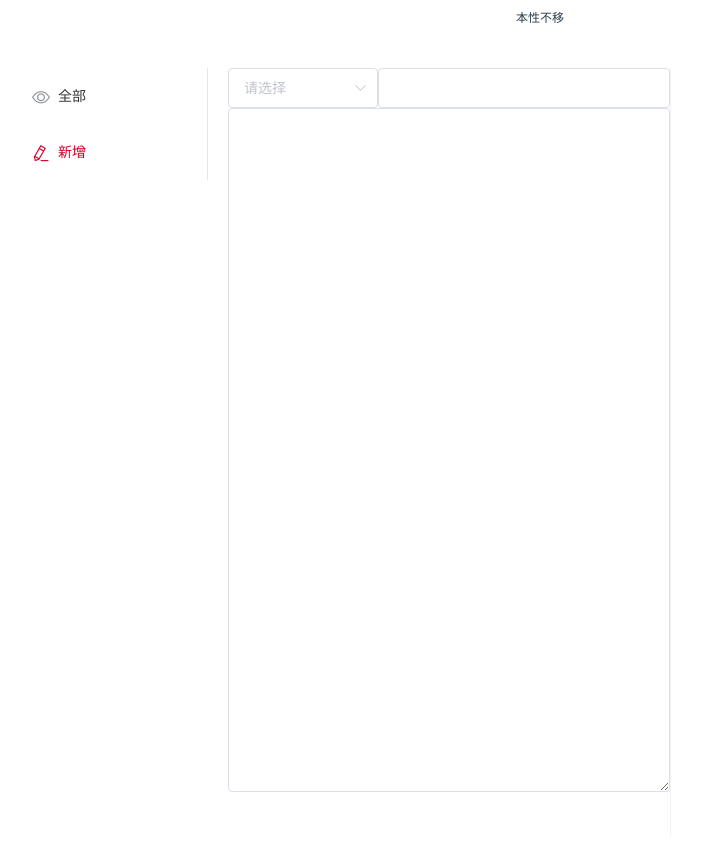
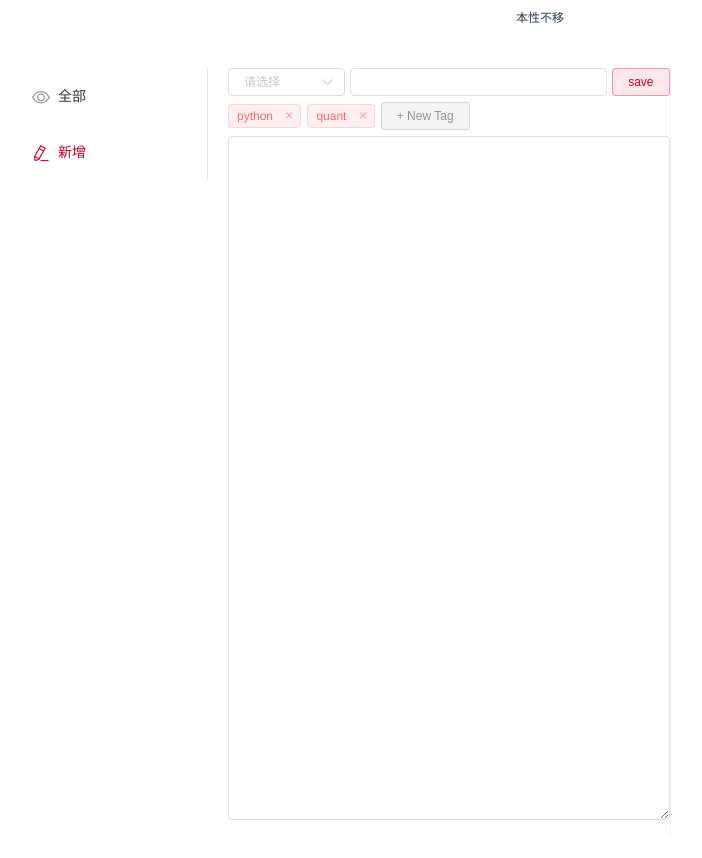
Before and after one commit to sagittaria/stack, a Vue app: page /#/master/post/add/1 in a window 1280 px wide. Before the commit this address led to /#/master/post/add. Shown: the top 858 px of the page, without its empty margins (100-802 px from the left). Built offline with nearby package versions, Linux system fonts and the light colour scheme.

Commit message:
文章保存成功.Next:重规划API

```diff
--- a/config/index.js
+++ b/config/index.js
@@ -12,7 +12,8 @@ module.exports = {
     assetsPublicPath: '/',
     proxyTable: {
       '/api': {
-        target: 'http://yapi.demo.qunar.com/mock/14711/',
+        // target: 'http://yapi.demo.qunar.com/mock/14711/',
+        target: 'http://localhost:3000/',
         changeOrigin: true,
       }
     },
--- a/package.json
+++ b/package.json
@@ -17,6 +17,7 @@
     "element-ui": "^2.4.2",
     "growl": "^1.10.5",
     "marked": "^0.4.0",
+    "moment": "^2.22.2",
     "vue": "^2.5.2",
     "vue-router": "^3.0.1"
   },
--- a/src/assets/api.js
+++ b/src/assets/api.js
@@ -1,7 +1,10 @@
 const api = {
+  // nonsense
   getBlogName: '/api/v0/getBlogName',
   login: '/login',
-  logout: '/logout'
+  logout: '/logout',
+  // post
+  post: '/api/v0/master/post'
 }
 
 export default api
--- a/src/assets/kits.js
+++ b/src/assets/kits.js
@@ -1,4 +1,5 @@
 var marked = require('marked')
+var moment = require('moment')
 
 let truncate = function (text, len) {
   return text.length > len ? text.substr(0, len) + '...' : text
@@ -21,5 +22,6 @@ let preview = function (text) {
 let kits = {}
 kits.truncate = truncate
 kits.preview = preview
+kits.moment = moment
 
 export default kits
--- a/src/components/aside-menu.vue
+++ b/src/components/aside-menu.vue
@@ -11,7 +11,8 @@
     <div class="aside-menu-block">
       <div class="aside-menu-bar"><i class="el-icon-star-off"></i> Tags</div>
       <div class="aside-menu-content">
-        <el-tag type="danger" size="mini">琵琶</el-tag>
+        <el-tag type="danger" size="mini">爬虫</el-tag>
+        <el-tag type="danger" size="mini">量化</el-tag>
       </div>
     </div>
     <div class="aside-menu-block">
--- a/src/components/master/post-add.vue
+++ b/src/components/master/post-add.vue
@@ -2,12 +2,27 @@
   <div class="post-editor">
     <div class="post-edit">
       <div class="post-edit-category-and-title">
-        <el-select class="post-category" v-model="post.category" clearable>
+        <el-select class="post-category" v-model="post.category" clearable size="mini">
           <el-option v-for="c in categories" v-bind:key="c" :label="c" :value="c"></el-option>
         </el-select>
-        <el-input class="post-body" v-model="post.title"/>
+        <el-input class="post-title" v-model="post.title" size="mini"/>
+        <el-button type="primary" plain size="mini" @click="doSavePost">save</el-button>
       </div>
-      <el-input type="textarea" :autosize="{ minRows: 32, maxRows: 32}" class="post-body" v-model="post.body"/>
+      <div class="post-tags-row">
+        <el-tag :key="tag" v-for="tag in post.tags" type="danger" size="small"
+                closable @close="handleClose(tag)">{{tag}}
+        </el-tag>
+        <el-input style="width:90px;"
+          v-if="newTagInputVisible"
+          v-model="newTagInputValue"
+          ref="saveNewTagInput"
+          size="mini"
+          @keyup.enter.native="handleInputConfirm"
+          @blur="handleInputConfirm"
+        />
+        <el-button v-else type="info" size="mini" @click="showInput" plain>+ New Tag</el-button>
+      </div>
+      <el-input type="textarea" :autosize="{minRows: 32, maxRows: 32}" class="post-body" v-model="post.body"/>
     </div>
     <div class="post-preview" v-html="postPreviewHtml"></div>
   </div>
@@ -15,17 +30,48 @@
 
 <script>
 import util from '@/assets/util.js'
+import axios from 'axios'
 
 export default {
   data () {
     return {
-      categories: ['nonsense', 'boring'],
+      categories: ['tech', 'idea', 'other'],
       post: {
         category: '',
         title: '',
         body: '',
-        tags: []
+        updatedAt: '',
+        tags: ['python', 'quant']
+      },
+      newTagInputVisible: false,
+      newTagInputValue: ''
+    }
+  },
+  methods: {
+    handleClose (tag) {
+      this.post.tags.splice(this.post.tags.indexOf(tag), 1)
+    },
+    showInput () {
+      this.newTagInputVisible = true
+      this.$nextTick(_ => {
+        this.$refs.saveNewTagInput.$refs.input.focus()
+      })
+    },
+    handleInputConfirm () {
+      let newTag = this.newTagInputValue
+      if (newTag) {
+        this.post.tags.push(newTag)
       }
+      this.newTagInputVisible = false
+      this.newTagInputValue = ''
+    },
+    doSavePost () {
+      this.post.updatedAt = util.kits.moment().format('YYYY-MM-DD HH:mm:ss')
+      axios.post(util.api.post, this.post).then(resp => {
+        console.log(resp)
+      }, err => {
+        console.log(err)
+      })
     }
   },
   computed: {
@@ -45,6 +91,16 @@ export default {
   width:50%;
   height:768px;
 }
+.post-title{
+  margin: auto 5px;
+}
+.post-tags-row{
+  text-align: left;
+  margin: 6px auto;
+}
+.el-tag{
+  margin-right: 6px;
+}
 .post-preview{
   text-align: left;
   border-left: 1px solid #f2f2f2;
--- a/src/components/master/post-all.vue
+++ b/src/components/master/post-all.vue
@@ -4,7 +4,7 @@
       <el-select v-model="filter.category" placeholder="category" size="mini" clearable>
         <el-option v-for="c in categories" v-bind:key="c" :label="c" :value="c"></el-option>
       </el-select>
-      <el-input placeholder="keywords" size="mini" suffix-icon="el-icon-search"/>
+      <el-input class="filter-bar-title" placeholder="keywords" size="mini" suffix-icon="el-icon-search"/>
       <el-date-picker v-model="filter.formDate" placeholder="start from" type="date" size="mini"/>
     </div>
     <div class="post-list">
@@ -31,4 +31,7 @@ export default {
   .filter-bar{
     display: flex;
   }
+  .filter-bar-title{
+    margin: auto 6px;
+  }
 </style>
```
Also changed, not shown: 2 other files (tests, documents, lock files or other folders).
